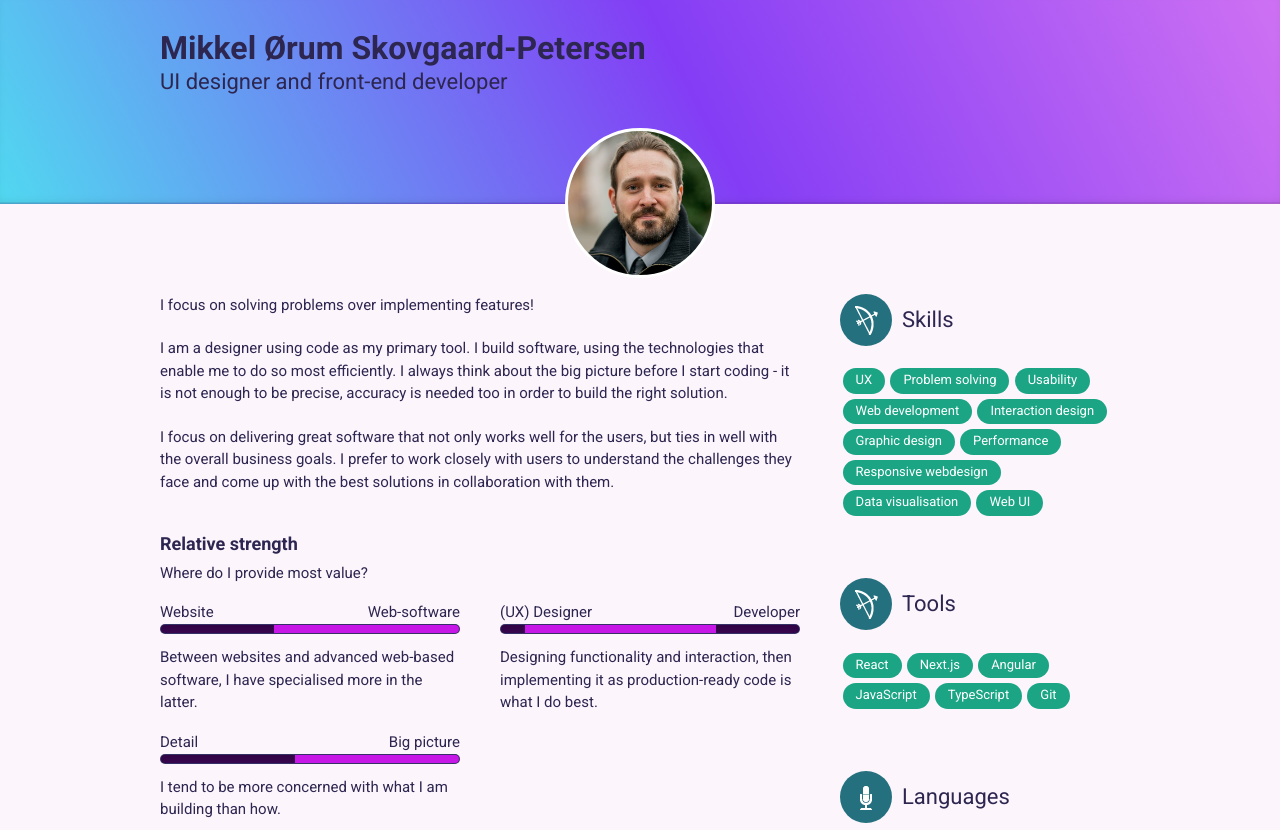
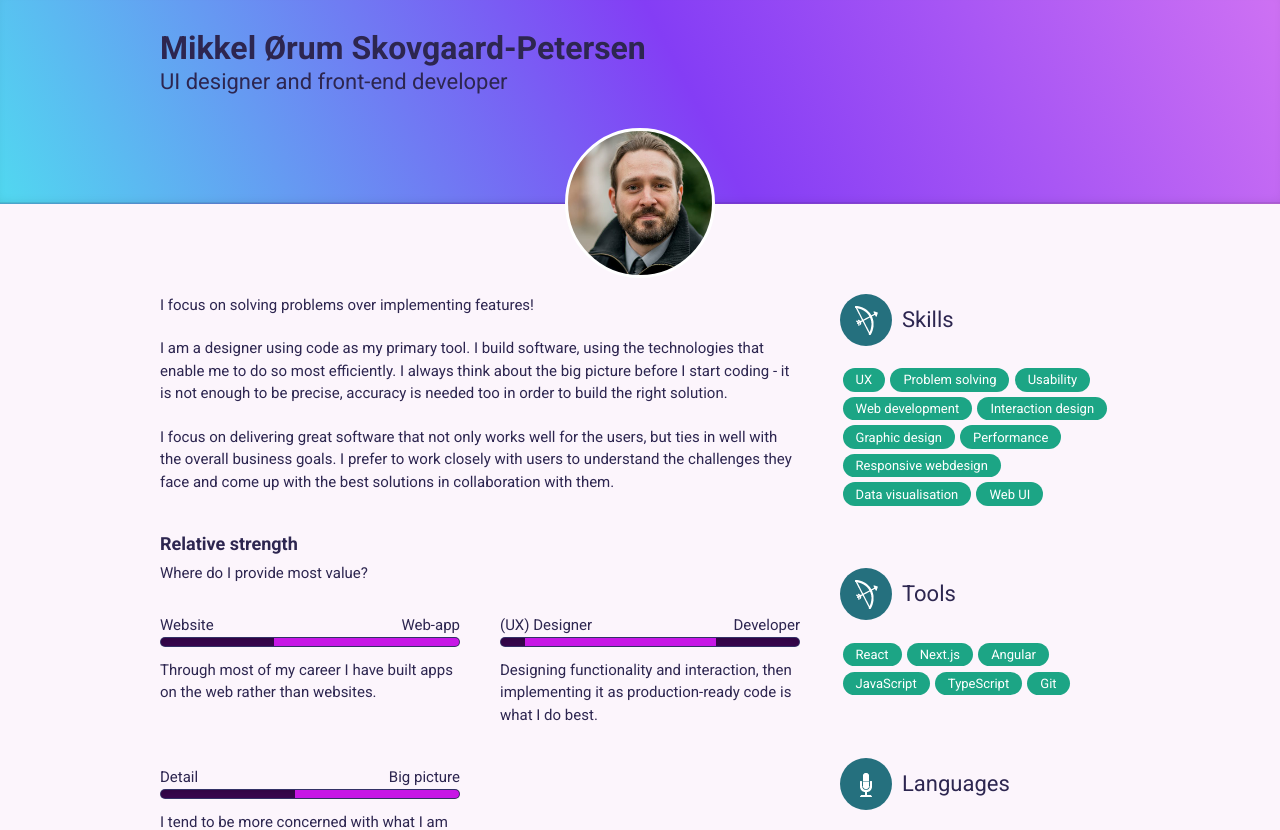
Before and after one commit to rx-mikkel/curriculum-vitae, an Angular app: page / in a window 1280 px wide. Shown: the top 830 px of the page. Built offline with nearby package versions, Linux system fonts and the light colour scheme.

Commit message:
cleaning

```diff
--- a/src/app/app.component.html
+++ b/src/app/app.component.html
@@ -22,15 +22,17 @@
 
 	<div class="section_left">
 		<div class="section group">
-		    <p *ngFor="let paragraph of profile.intro">{{paragraph}}</p>
+			<div class="textContent"><p *ngFor="let paragraph of profile.intro">{{paragraph}}</p></div>
+
 		    <br><br>
 		    <h3>Relative strength</h3>
 		    <p>Where do I provide most value?</p>
-		    <div style="margin: 2em -2em 0px;">
-		        <div class="spectrum-div" *ngFor="let zone of profile.zones">
-		        	<div style="position: absolute; top: 0px; left: 2em;"><span style="font-size: 1.5em;">{{zone.startName}}</span></div>
-					<div style="position: absolute; top: 0px; right: 2em;"><span style="font-size: 1.5em;">{{zone.endName}}</span></div>
-
+		    <div class="spectrums">
+		        <div class="spectrumDiv" *ngFor="let zone of profile.zones">
+					<div class="spectrumCaption">
+						<p>{{zone.startName}}</p>
+						<p>{{zone.endName}}</p>
+					</div>
 					<div class="skillBar">
 						<div [style.margin-left]="zone.start + '%'" [style.margin-right]="zone.end + '%'" class="focusInner"></div>
 					</div>
@@ -45,7 +47,7 @@
 		        <h2>Experience</h2>
 		    </div>
 		    <div>
-		    	<div *ngFor="let position of profile.positions" class="experience">
+		    	<div *ngFor="let position of profile.positions" class="experience textContent">
 		    		<h3>{{position.title}}</h3>
 		    		<h4><span style="font-weight: 400;">{{position.company}}</span>, {{position.period}}</h4>
 		    		<p *ngFor="let paragraph of position.description">{{paragraph}}</p>
--- a/src/app/services/profile.service.ts
+++ b/src/app/services/profile.service.ts
@@ -163,10 +163,10 @@ export class ProfileService {
 			zones: [
 				{
 					startName: 'Website',
-					endName: 'Web-software',
+					endName: 'Web-app',
 					start: 38,
 					end: 0,
-					description: 'Between websites and advanced web-based software, I have specialised more in the latter.'
+					description: 'Through most of my career I have built apps on the web rather than websites.'
 				},
 				{
 					startName: '(UX) Designer',
--- a/src/assets/styles/_layout.scss
+++ b/src/assets/styles/_layout.scss
@@ -30,8 +30,10 @@ a:hover {
 	color: lighten($link, 12%);
 }
 
-p + p {
-	margin-top: 1.4em;
+.textContent {
+	p + p {
+		margin-top: 1.4em;
+	}
 }
 
 h1 {
--- a/src/assets/styles/modules/_bars.scss
+++ b/src/assets/styles/modules/_bars.scss
@@ -23,13 +23,24 @@
 	display: inline-flex;
 	margin: .2em;
 	white-space: nowrap;
+	line-height: 1;
 }
 
-.spectrum-div {
-	float: left;
+.spectrums {
+	margin: 1em -2em 0;
+}
+
+.spectrumDiv {
+	vertical-align: top;
+	display: inline-block;
 	padding: 2em;
-	position: relative;
 	width: 100%;
+	min-width: 100%;
+}
+
+.spectrumCaption {
+	display: flex;
+	justify-content: space-between;
 }
 
 .focusInner {
@@ -41,7 +52,8 @@
    Over 460 width
    ========================================================================== */
 @media screen and (min-width: 460px) {
-	.spectrum-div {
+	.spectrumDiv {
 		width: 50%;
+		min-width: 50%;
 	}
 }
```
